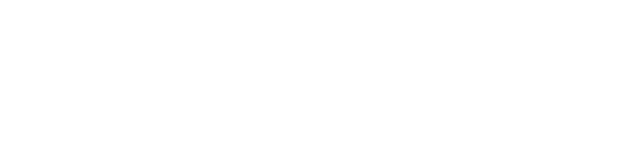
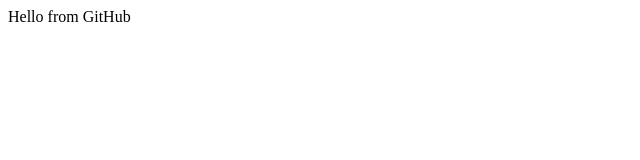
Before and after one commit to valeriia134/SK-trainings, a plain HTML site: page index.html in a window 1280 px wide. Shown: the whole page, without its empty margins (0-640 px from the left). Drawn offline with Linux system fonts and the light colour scheme.

Commit message:
Update index.html

```diff
--- a/index.html
+++ b/index.html
@@ -7,6 +7,6 @@
     <link rel="stylesheet" href="css/style.css">
 </head>
 <body>
-
+    <div> Hello from GitHub </div>
 </body>
 </html>
```
